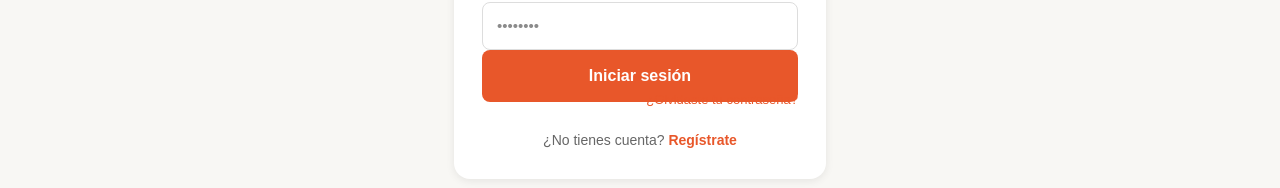
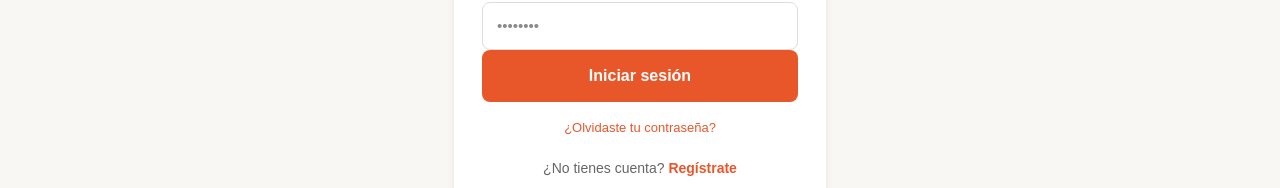
Before and after one commit to LifestyleTravel26/lifestyle-travel, a Next.js app in the folder lifestyle-travel/: page /login in a window 1280 px wide. Shown: the part 601-789 px from the top of the page. Built offline with nearby package versions, Linux system fonts and the light colour scheme.

Commit message:
Fix forgot password final

```diff
--- a/lifestyle-travel/components/auth/login-form.tsx
+++ b/lifestyle-travel/components/auth/login-form.tsx
@@ -110,7 +110,7 @@ export function LoginForm() {
           <p style={{ color: '#ef4444', fontSize: '14px', marginBottom: '16px' }}>{error}</p>
         )}
 
-        <button type="submit" disabled={loading} style={buttonStyle}>
+<button type="submit" disabled={loading} style={{ ...buttonStyle, marginBottom: '0px' }}>
           {loading ? 'Iniciando sesión...' : 'Iniciar sesión'}
         </button>
       </form>
@@ -119,12 +119,12 @@ export function LoginForm() {
   href="/forgot-password"
   style={{
     display: 'block',
-          textAlign: 'right',
+    textAlign: 'center',
     color: '#e8572a',
     fontSize: '13px',
     textDecoration: 'none',
-          marginTop: '-12px',
-          marginBottom: '16px',
+    marginTop: '16px',
+    marginBottom: '8px',
   }}
 >
   ¿Olvidaste tu contraseña?
```
Lines whose indentation alone changed are shown as unchanged.
